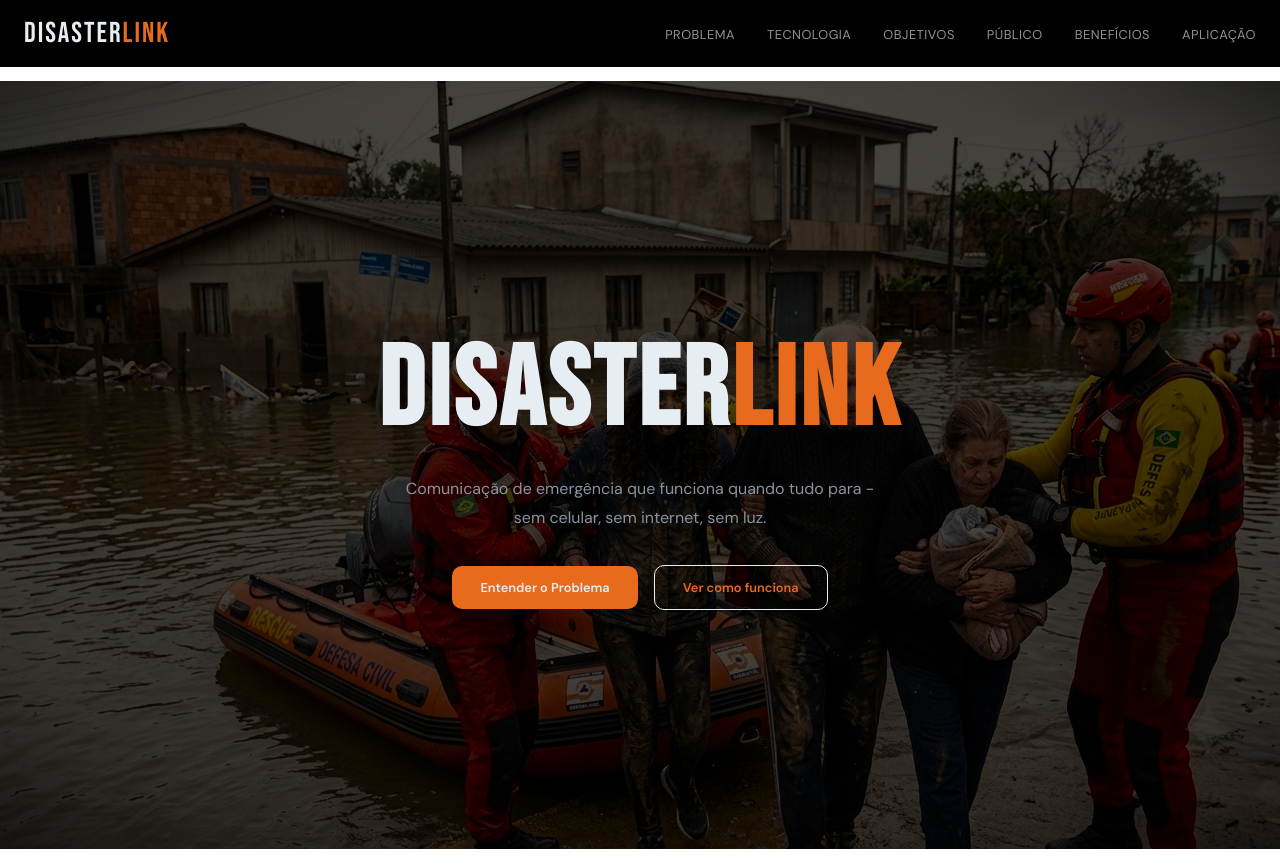
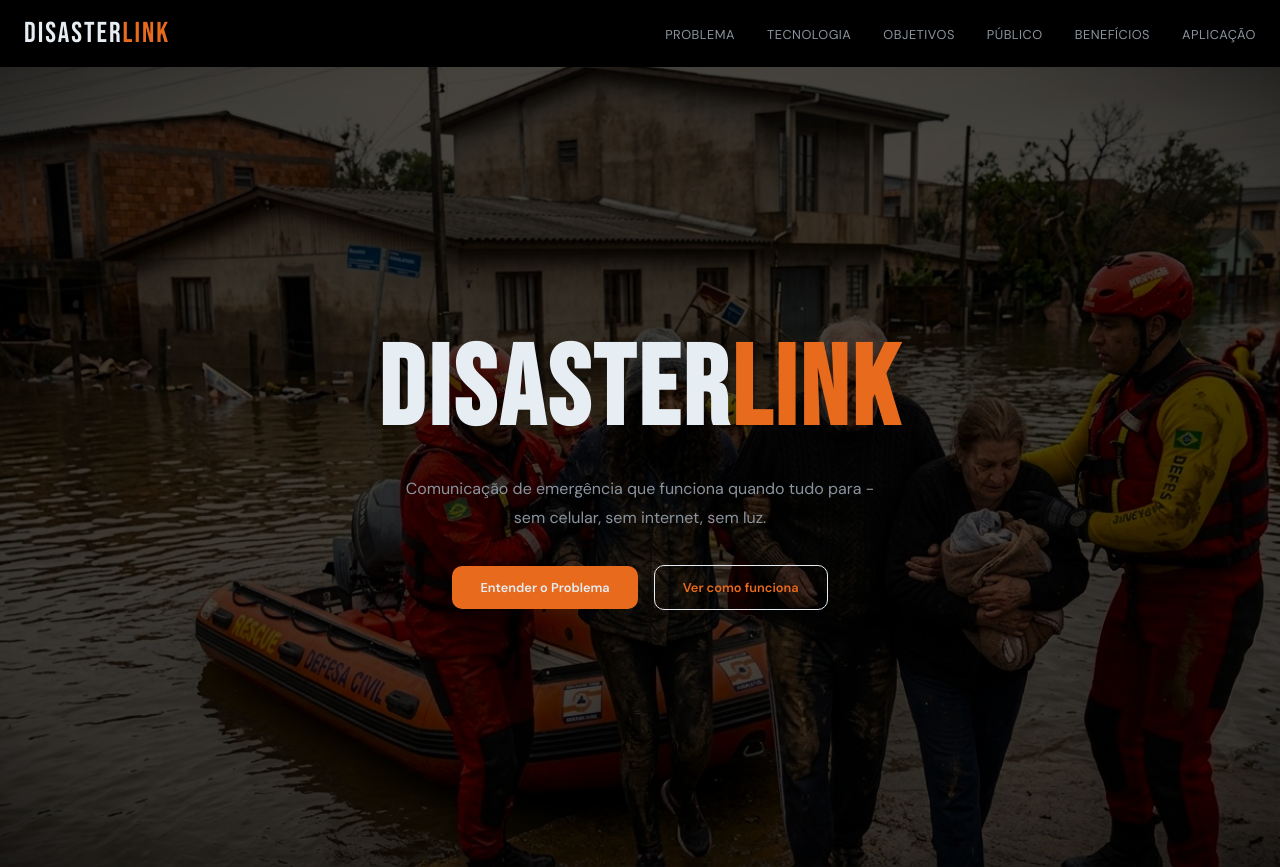
Before and after one commit to SpaceConnect-DisasterLink/landing-page, a plain HTML site: page index.html in a window 1280 px wide. Shown: the top 867 px of the page. Drawn offline with Linux system fonts and the light colour scheme.

Commit message:
fix: adjust layout

```diff
--- a/css/style.css
+++ b/css/style.css
@@ -11,6 +11,10 @@
 
 html {
   scroll-behavior: smooth;
+}
+
+body{
+    background-color: var(--fundo1);
 }
 
 /*variáveis*/
@@ -85,7 +89,16 @@ nav ul a:hover {
 
 .hero-img {
   position: absolute;
+  inset: 0;
+  width: 100%;
+  height: 100%;
   filter: brightness(0.35);
+}
+
+.hero-img img {
+  width: 100%;
+  height: 100%;
+  object-fit: cover;
 }
 
 .hero-conteudo {
```
